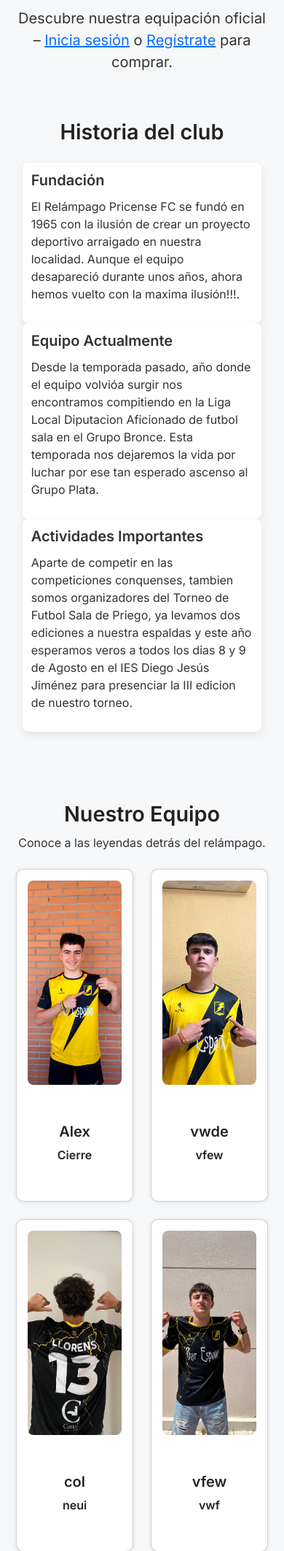
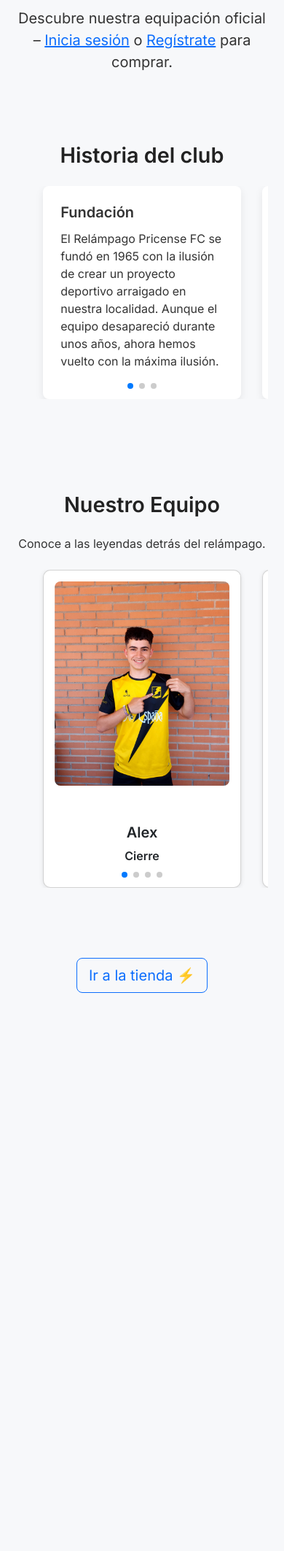
Before and after one commit to Alvarciu/WEB-Relampago-Pricense-, a Django app: page / in a window 390 px wide. Shown: the part 328-2454 px from the top of the page at 73% size. After the commit the page ends 1689 px from the top, so only its background shows below. Run offline with Django 5.2, Linux system fonts and the light colour scheme; data comes from the database, SQL or seed files in the repository; both versions use the stored data as it was after the commit; some libraries are stand-ins or nearby versions.

Commit message:
Inicio corregido

```diff
--- a/relampagoweb/templates/Inicio.html
+++ b/relampagoweb/templates/Inicio.html
@@ -2,7 +2,13 @@
 {% load static %}
 
 {% block extra_head %}
-  <!-- CSS específico para Historia y Equipo -->
+  <!-- Swiper CSS -->
+  <link
+    rel="stylesheet"
+    href="https://cdn.jsdelivr.net/npm/swiper@11/swiper-bundle.min.css"
+  />
+
+  <!-- CSS Historia & Equipo + breakpoint grid -->
   <style>
     /* Historia del club */
     .historia-card {
@@ -30,78 +36,37 @@
       font-weight: bold;
     }
 
+    /* -------------------------------
+       POR DEFECTO: grid visible, swiper oculto
+       ------------------------------- */
+    .carrusel-mobile { display: none; }
+    .carrusel-desktop { display: block; }
 
-      /* Sólo en móviles (≤576px): mostrar carrusel, ocultar rejilla */
-    @media (max-width: 576px) {
-  .carrusel-mobile {
-    display: block;
+    /* Desktop/tablet >576px: grid en flex de 3 columnas */
+    @media (min-width: 577px) {
+      .carrusel-desktop {
+        display: flex !important;
+        flex-wrap: wrap;
+        justify-content: space-between;
+        gap: 1.5rem;
       }
-  .carrusel-desktop {
-    display: none;
+      /* Dentro del grid, cada card ocupa ~32% */
+      .carrusel-desktop > .historia-card,
+      .carrusel-desktop > .card.equipo-card {
+        flex: 0 0 32%;
+      }
     }
 
-  .seccion-productos {
-    padding-top: 15px;
-    padding-bottom: 15px;
-  }
+    /* Móvil ≤576px: swipers visibles, grid oculto */
+    @media (max-width: 576px) {
+      .carrusel-mobile { display: block; }
+      .carrusel-desktop { display: none; }
 
-  .titulo-seccion {
-    margin-top: auto;
-    margin-bottom: 10px;
-  }
-
-  .swiper {
-    padding-bottom: 0;
-    margin-bottom: 0;
-  }
-
-  .swiper-slide {
-    display: flex;
-    width: 100px;
-    justify-content: center;
-    align-items: flex-start;
-  }
-
-  /* 1) Estado “no activa”: baja 20px y semitransparente */
-  .swiper-slide .card-producto {
-    transform: translateY(20px);
-    opacity: 0.8;
-    transition: transform 0.3s ease, opacity 0.3s ease;
-  }
-
-  /* 2) Sólo la slide activa (is-centered) vuelve a tope y opaca */
-  .swiper-slide.is-centered .card-producto {
-    transform: translateY(0);
-    opacity: 1;
-    z-index: 2;
-  }
-
-  .historia-card {
-    width: 95%;
-    max-width: 350px;
-    display: block;
-    margin: 0 auto;
-    margin-top: auto;
-    margin-bottom: auto;
-    padding: 12px;
-  }
-
-
-  .card-producto {
-    width: 95%;
-    max-width: 350px;
-    display: block;
-    margin: 0 auto;
-    margin-top: auto;
-    margin-bottom: auto;
-    padding: 12px;
-  }
-
-  .swiper-pagination {
-    position: relative;
-    margin-top: 25px;
-    padding: auto;
-}
+      /* Ajustes swiper móvil */
+      .swiper-slide { display: flex; justify-content: center; }
+      .historia-card,
+      .card.equipo-card { width: 95%; max-width: 350px; margin: auto; }
+      .swiper-pagination { margin-top: 20px; }
     }
   </style>
 {% endblock %}
@@ -126,42 +91,60 @@
   <section class="container mb-5">
     <h3 class="titulo-seccion text-center mb-4">Historia del club</h3>
 
-    <!-- Desktop y tablet: filas de 3 -->
-    <div class="row gx-4">
-      <div class="col-md-4">
+    <!-- Swiper móvil -->
+    <div class="swiper historia-swiper carrusel-mobile">
+      <div class="swiper-wrapper">
+        <div class="swiper-slide">
           <div class="historia-card">
             <h5>Fundación</h5>
-          <p>El Relámpago Pricense FC se fundó en 1965 con la ilusión de crear un proyecto deportivo arraigado en nuestra localidad. Aunque el equipo desapareció durante unos años, ahora hemos vuelto con la maxima ilusión!!!.</p>
+            <p>El Relámpago Pricense FC se fundó en 1965 con la ilusión de crear un proyecto deportivo arraigado en nuestra localidad. Aunque el equipo desapareció durante unos años, ahora hemos vuelto con la máxima ilusión.</p>
           </div>
         </div>
-      <div class="col-md-4">
+        <div class="swiper-slide">
           <div class="historia-card">
             <h5>Equipo Actualmente</h5>
-          <p>Desde la temporada pasado, año donde el equipo volvióa surgir nos encontramos compitiendo en la Liga Local Diputacion Aficionado de futbol sala en el Grupo Bronce. Esta temporada nos dejaremos la vida por luchar por ese tan esperado ascenso al Grupo Plata.</p>
+            <p>Desde la temporada pasada, año donde el equipo volvió a surgir, competimos en la Liga Local Diputación Aficionado de fútbol sala (Grupo Bronce). Esta temporada luchamos por el ansiado ascenso al Grupo Plata.</p>
           </div>
         </div>
-      <div class="col-md-4">
+        <div class="swiper-slide">
           <div class="historia-card">
             <h5>Actividades Importantes</h5>
-          <p>Aparte de competir en las competiciones conquenses, tambien somos organizadores del Torneo de Futbol Sala de Priego, ya levamos dos ediciones a nuestra espaldas y este año esperamos veros a todos los dias 8 y 9 de Agosto en el IES Diego Jesús Jiménez para presenciar la III edicion de nuestro torneo.</p>
+            <p>Además de competir, organizamos el Torneo de Fútbol Sala de Priego. Llevamos dos ediciones y este año os esperamos el 8 y 9 de agosto en el IES Diego Jesús Jiménez para la III edición.</p>
           </div>
+        </div>
+      </div>
+      <div class="swiper-pagination"></div>
+    </div>
+
+    <!-- Grid desktop/tablet -->
+    <div class="carrusel-desktop">
+      <div class="historia-card">
+        <h5>Fundación</h5>
+        <p>El Relámpago Pricense FC se fundó en 1965 con la ilusión de crear un proyecto deportivo arraigado en nuestra localidad. Aunque el equipo desapareció durante unos años, ahora hemos vuelto con la máxima ilusión.</p>
+      </div>
+      <div class="historia-card">
+        <h5>Equipo Actualmente</h5>
+        <p>Desde la temporada pasada, año donde el equipo volvió a surgir, competimos en la Liga Local Diputación Aficionado de fútbol sala (Grupo Bronce). Esta temporada luchamos por el ansiado ascenso al Grupo Plata.</p>
+      </div>
+      <div class="historia-card">
+        <h5>Actividades Importantes</h5>
+        <p>Además de competir, organizamos el Torneo de Fútbol Sala de Priego. Llevamos dos ediciones y este año os esperamos el 8 y 9 de agosto en el IES Diego Jesús Jiménez para la III edición.</p>
       </div>
     </div>
   </section>
 
-  <!-- Sección Quiénes Somos / Equipo -->
+  <!-- Nuestro Equipo -->
   <section class="container seccion-equipo py-5">
-    <h3 class="titulo-seccion">Nuestro Equipo</h3>
+    <h3 class="titulo-seccion text-center mb-4">Nuestro Equipo</h3>
     <p class="text-center mb-4">Conoce a las leyendas detrás del relámpago.</p>
-    <div class="row gx-4 gy-4">
+
+    <!-- Swiper móvil -->
+    <div class="swiper equipo-swiper carrusel-mobile">
+      <div class="swiper-wrapper">
         {% for jugador in jugadores %}
-        <div class="col-6 col-md-4 col-lg-3">
+          <div class="swiper-slide">
             <div class="card equipo-card h-100 text-center">
-            <img
-              src="{{ jugador.foto.url }}"
-              alt="{{ jugador.nombre }}"
-              class="jugador-img"
-            >
+              <img src="{{ jugador.foto.url }}" alt="{{ jugador.nombre }}" class="jugador-img">
               <div class="card-body">
                 <h5 class="card-title">{{ jugador.nombre }}</h5>
                 <p class="card-text">{{ jugador.posicion }}</p>
@@ -170,12 +153,71 @@
           </div>
         {% endfor %}
       </div>
+      <div class="swiper-pagination"></div>
+    </div>
+
+    <!-- Grid desktop/tablet -->
+    <div class="carrusel-desktop">
+      {% for jugador in jugadores %}
+        <div class="card equipo-card h-100 text-center">
+          <img src="{{ jugador.foto.url }}" alt="{{ jugador.nombre }}" class="jugador-img">
+          <div class="card-body">
+            <h5 class="card-title">{{ jugador.nombre }}</h5>
+            <p class="card-text">{{ jugador.posicion }}</p>
+          </div>
+        </div>
+      {% endfor %}
+    </div>
   </section>
 
-  <!-- Llamada a la acción -->
+  <!-- CTA -->
   <section class="container text-center py-5">
     <a href="{% url 'tienda' %}" class="btn btn-lg btn-outline-primary">
       Ir a la tienda ⚡
     </a>
   </section>
 {% endblock %}
+
+{% block extra_js %}
+  <!-- Swiper JS -->
+  <script src="https://cdn.jsdelivr.net/npm/swiper@11/swiper-bundle.min.js"></script>
+  <script>
+    function initSwiper(sel) {
+      return new Swiper(sel, {
+        slidesPerView: 1.2,
+        spaceBetween: 15,
+        centeredSlides: true,
+        autoHeight: true,
+        pagination: {
+          el: sel + ' .swiper-pagination',
+          clickable: true
+        },
+        on: {
+          init() {
+            this.slides.forEach(s => s.classList.remove('is-centered'));
+            this.slides[this.activeIndex].classList.add('is-centered');
+          },
+          slideChange() {
+            this.slides.forEach(s => s.classList.remove('is-centered'));
+            this.slides[this.activeIndex].classList.add('is-centered');
+          }
+        }
+      });
+    }
+
+    let historiaSwiper, equipoSwiper;
+    function actualizarSwipers() {
+      const móvil = window.innerWidth <= 576;
+      if (móvil) {
+        if (!historiaSwiper) historiaSwiper = initSwiper('.historia-swiper');
+        if (!equipoSwiper)   equipoSwiper   = initSwiper('.equipo-swiper');
+      } else {
+        historiaSwiper?.destroy(); historiaSwiper = null;
+        equipoSwiper?.destroy();   equipoSwiper   = null;
+      }
+    }
+
+    window.addEventListener('load', actualizarSwipers);
+    window.addEventListener('resize', actualizarSwipers);
+  </script>
+{% endblock %}
```
Also changed, not shown: db.sqlite3, media/jugadores/IMG-20250529-WA0069.jpg (added), media/jugadores/IMG-20250529-WA0108.jpg (added), media/jugadores/Imagen_de_WhatsApp_2025-05-29_a_las_16.54.58_8a8063f9.jpg (added), media/jugadores/Imagen_de_WhatsApp_2025-06-03_a_las_15.54.33_32098aea.jpg (added). Lines whose indentation alone changed are shown as unchanged.
